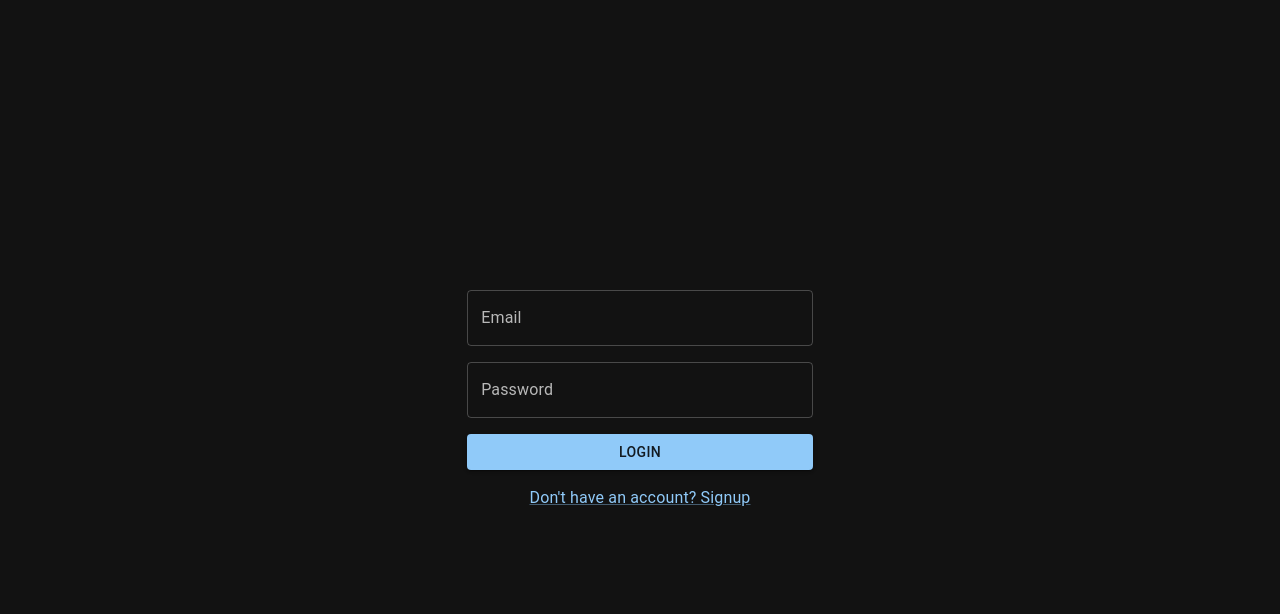
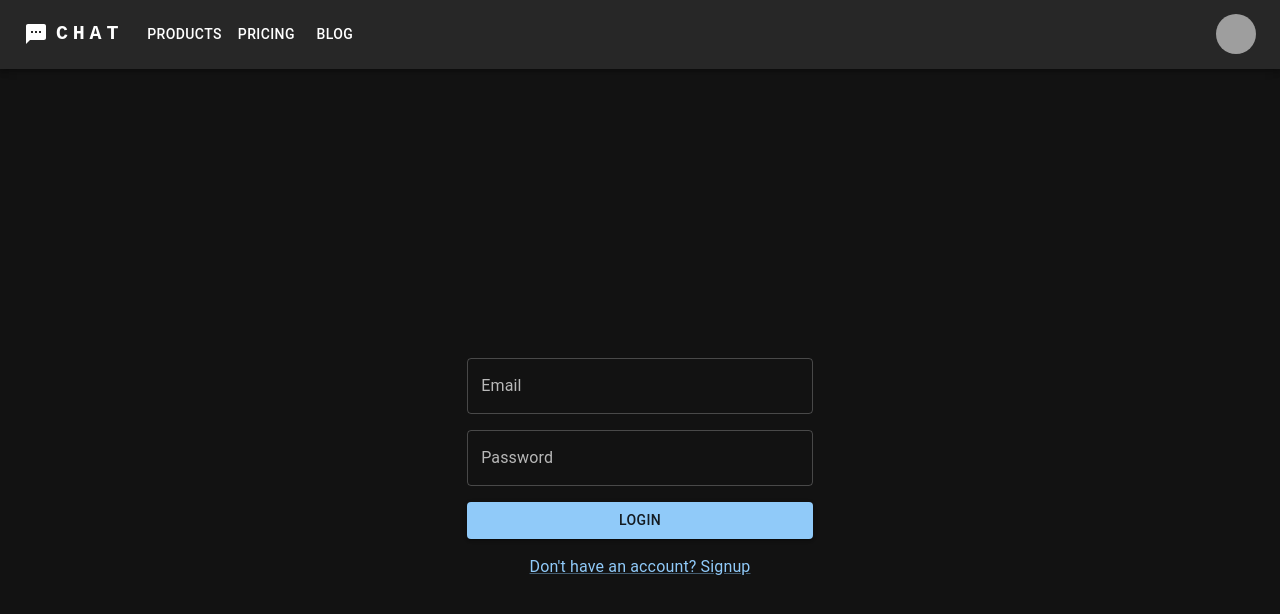
Before and after one commit to CihanEksi/chat-react-ts-ui, a React (Vite) app: page /login in a window 1280 px wide. Shown: the top 614 px of the page. Built offline with nearby package versions, Linux system fonts and the light colour scheme; grey boxes are pictures that could not be loaded.

Commit message:
header added

```diff
--- a/src/App.tsx
+++ b/src/App.tsx
@@ -10,6 +10,7 @@
 import client from "./constants/apollo-client";
 import Guard from "./components/Auth/Guard";
 import { loadErrorMessages, loadDevMessages } from "@apollo/client/dev";
+import Header from "./components/Header/Header";
 
 if (process.env.NODE_ENV === "development") {
   // Adds messages only in a dev environment
@@ -28,6 +29,7 @@
     <ApolloProvider client={client}>
       <ThemeProvider theme={darkTheme}>
         <CssBaseline />
+        <Header />
         <Container>
           <Guard>
             <RouterProvider router={router} />
--- /dev/null
+++ b/src/components/Header/Branding.tsx
@@ -0,0 +1,30 @@
+import { Typography } from "@mui/material";
+import TextsmsIcon from "@mui/icons-material/Textsms";
+import router from "../../routes/Routes";
+
+const Branding = () => {
+  return (
+    <>
+      <TextsmsIcon sx={{ display: { xs: "none", md: "flex" }, mr: 1 }} />
+      <Typography
+        variant="h6"
+        noWrap
+        component="a"
+        onClick={() => router.navigate("/")}
+        sx={{
+          mr: 2,
+          display: { xs: "none", md: "flex" },
+          fontFamily: "monospace",
+          fontWeight: 700,
+          letterSpacing: ".3rem",
+          color: "inherit",
+          textDecoration: "none",
+        }}
+      >
+        CHAT
+      </Typography>
+    </>
+  );
+};
+
+export default Branding;
--- /dev/null
+++ b/src/components/Header/Header.tsx
@@ -0,0 +1,104 @@
+import * as React from "react";
+import AppBar from "@mui/material/AppBar";
+import Box from "@mui/material/Box";
+import Toolbar from "@mui/material/Toolbar";
+import IconButton from "@mui/material/IconButton";
+import Typography from "@mui/material/Typography";
+import Menu from "@mui/material/Menu";
+import Container from "@mui/material/Container";
+import Avatar from "@mui/material/Avatar";
+import Button from "@mui/material/Button";
+import Tooltip from "@mui/material/Tooltip";
+import MenuItem from "@mui/material/MenuItem";
+import AdbIcon from "@mui/icons-material/Adb";
+import Branding from "./Branding";
+import MobileNavigation from "./MobileNavigation";
+
+const pages = ["Products", "Pricing", "Blog"];
+const settings = ["Profile", "Account", "Dashboard", "Logout"];
+
+const Header = () => {
+  const [anchorElUser, setAnchorElUser] = React.useState<null | HTMLElement>(
+    null
+  );
+
+  const handleOpenUserMenu = (event: React.MouseEvent<HTMLElement>) => {
+    setAnchorElUser(event.currentTarget);
+  };
+
+  const handleCloseUserMenu = () => {
+    setAnchorElUser(null);
+  };
+
+  return (
+    <AppBar position="static">
+      <Container maxWidth="xl">
+        <Toolbar disableGutters>
+          <Branding />
+          <MobileNavigation pages={pages} />
+
+          <AdbIcon sx={{ display: { xs: "flex", md: "none" }, mr: 1 }} />
+          <Typography
+            variant="h5"
+            noWrap
+            component="a"
+            href="#app-bar-with-responsive-menu"
+            sx={{
+              mr: 2,
+              display: { xs: "flex", md: "none" },
+              flexGrow: 1,
+              fontFamily: "monospace",
+              fontWeight: 700,
+              letterSpacing: ".3rem",
+              color: "inherit",
+              textDecoration: "none",
+            }}
+          >
+            LOGO2
+          </Typography>
+          <Box sx={{ flexGrow: 1, display: { xs: "none", md: "flex" } }}>
+            {pages.map((page) => (
+              <Button
+                key={page}
+                sx={{ my: 2, color: "white", display: "block" }}
+              >
+                {page}
+              </Button>
+            ))}
+          </Box>
+
+          <Box sx={{ flexGrow: 0 }}>
+            <Tooltip title="Open settings">
+              <IconButton onClick={handleOpenUserMenu} sx={{ p: 0 }}>
+                <Avatar alt="Remy Sharp" src="/static/images/avatar/2.jpg" />
+              </IconButton>
+            </Tooltip>
+            <Menu
+              sx={{ mt: "45px" }}
+              id="menu-appbar"
+              anchorEl={anchorElUser}
+              anchorOrigin={{
+                vertical: "top",
+                horizontal: "right",
+              }}
+              keepMounted
+              transformOrigin={{
+                vertical: "top",
+                horizontal: "right",
+              }}
+              open={Boolean(anchorElUser)}
+              onClose={handleCloseUserMenu}
+            >
+              {settings.map((setting) => (
+                <MenuItem key={setting} onClick={handleCloseUserMenu}>
+                  <Typography textAlign="center">{setting}</Typography>
+                </MenuItem>
+              ))}
+            </Menu>
+          </Box>
+        </Toolbar>
+      </Container>
+    </AppBar>
+  );
+};
+export default Header;
--- /dev/null
+++ b/src/components/Header/MobileNavigation.tsx
@@ -0,0 +1,60 @@
+import { Box, IconButton, Menu, MenuItem, Typography } from "@mui/material";
+import MenuIcon from "@mui/icons-material/Menu";
+import React from "react";
+
+interface MobileNavigationProps {
+  pages: string[];
+}
+
+function MobileNavigation({ pages }: MobileNavigationProps) {
+  const [anchorElNav, setAnchorElNav] = React.useState<null | HTMLElement>(
+    null
+  );
+  const handleOpenNavMenu = (event: React.MouseEvent<HTMLElement>) => {
+    setAnchorElNav(event.currentTarget);
+  };
+  const handleCloseNavMenu = () => {
+    setAnchorElNav(null);
+  };
+
+  return (
+    <Box sx={{ flexGrow: 1, display: { xs: "flex", md: "none" } }}>
+      <IconButton
+        size="large"
+        aria-label="account of current user"
+        aria-controls="menu-appbar"
+        aria-haspopup="true"
+        onClick={handleOpenNavMenu}
+        color="inherit"
+      >
+        <MenuIcon />
+      </IconButton>
+      <Menu
+        id="menu-appbar"
+        anchorEl={anchorElNav}
+        anchorOrigin={{
+          vertical: "bottom",
+          horizontal: "left",
+        }}
+        keepMounted
+        transformOrigin={{
+          vertical: "top",
+          horizontal: "left",
+        }}
+        open={Boolean(anchorElNav)}
+        onClose={handleCloseNavMenu}
+        sx={{
+          display: { xs: "block", md: "none" },
+        }}
+      >
+        {pages.map((page) => (
+          <MenuItem key={page} onClick={handleCloseNavMenu}>
+            <Typography textAlign="center">{page}</Typography>
+          </MenuItem>
+        ))}
+      </Menu>
+    </Box>
+  );
+}
+
+export default MobileNavigation;
```
